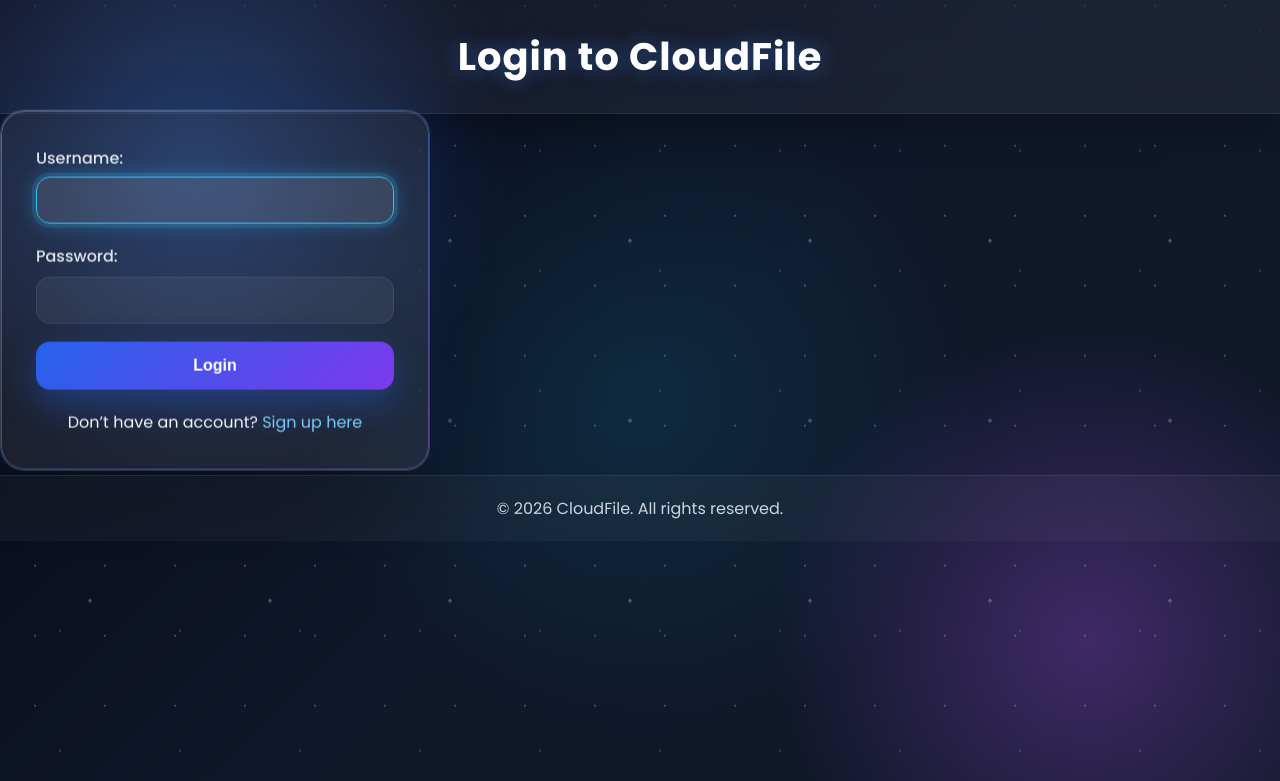
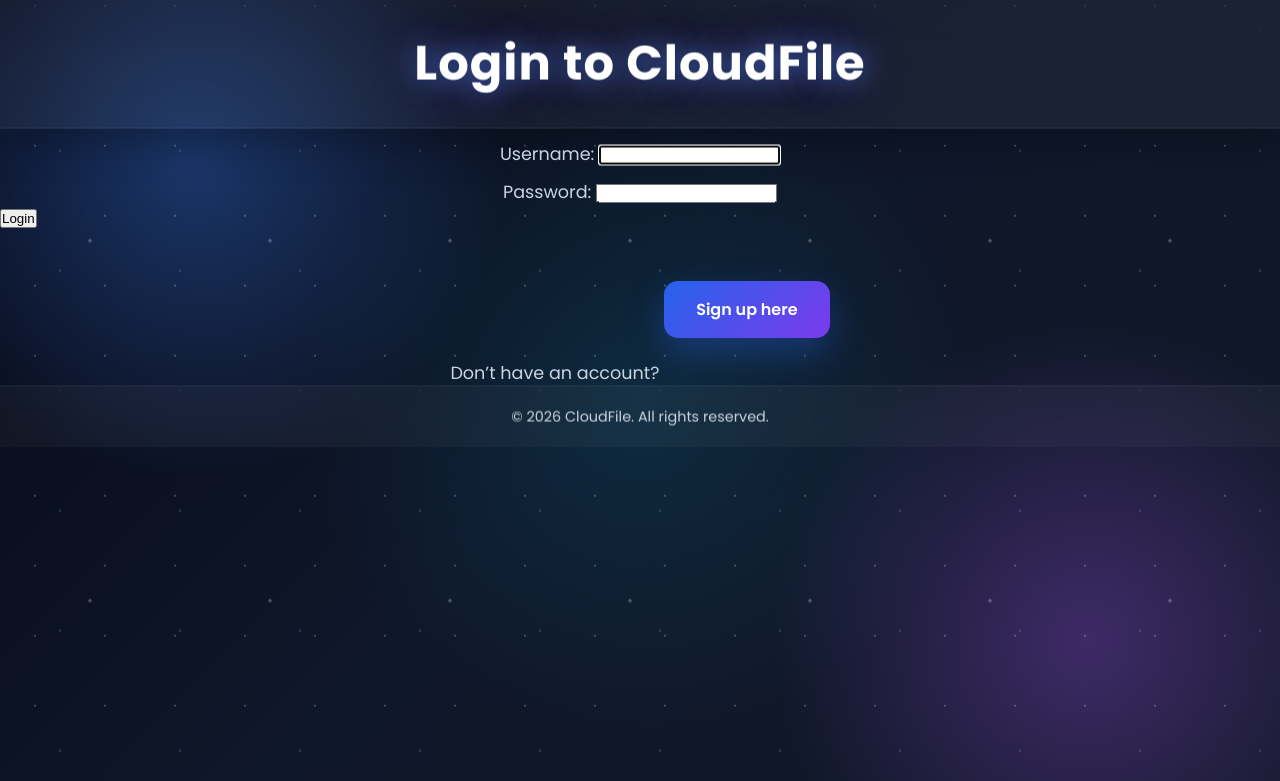
Before and after one commit to Along-the-skies/CloudFile, a Django app: page /accounts/login/ in a window 1280 px wide. Shown: the top 781 px of the page. Run offline with Django 5.2, Linux system fonts and the light colour scheme.

Commit message:
Infinity WAR2

```diff
--- a/Django_test/CloudFile/static/CloudFile/style.css
+++ b/Django_test/CloudFile/static/CloudFile/style.css
@@ -5,487 +5,212 @@
 
 @import url('https://fonts.googleapis.com/css2?family=Poppins:wght@300;400;500;600;700&display=swap');
 
-*{
-    margin:0;
-    padding:0;
-    box-sizing:border-box;
+/* ==================================
+        CSS Reset
+================================== */
+* {
+    margin: 0;
+    padding: 0;
+    box-sizing: border-box;
 }
 
-html{
-    scroll-behavior:smooth;
+html {
+    scroll-behavior: smooth;
 }
 
-body{
-    font-family:'Poppins',sans-serif;
-    min-height:100vh;
-    display:flex;
-    flex-direction:column;
-    overflow-x:hidden;
-    position:relative;
-
+body {
+    font-family: 'Poppins', sans-serif;
+    min-height: 100vh;
+    display: flex;
+    flex-direction: column;
+    overflow-x: hidden;
+    position: relative;
     background:
         radial-gradient(circle at 15% 20%, rgba(59,130,246,.35), transparent 25%),
         radial-gradient(circle at 85% 80%, rgba(168,85,247,.30), transparent 25%),
         radial-gradient(circle at center, rgba(6,182,212,.12), transparent 45%),
-    linear-gradient(135deg,#060816,#0F172A,#111827);
-
-    color:#fff;
+        linear-gradient(135deg, #060816, #0F172A, #111827);
+    color: #fff;
 }
 
 /* ==================================
         Animated Stars
 ================================== */
-
-body::before{
-
-    content:"";
-
-    position:fixed;
-    inset:0;
-
-    pointer-events:none;
-
+body::before {
+    content: "";
+    position: fixed;
+    inset: 0;
+    pointer-events: none;
     background-image:
-
         radial-gradient(white 1px, transparent 1px),
         radial-gradient(#9adfff 1px, transparent 1px),
         radial-gradient(#ffffff 2px, transparent 2px);
-
-    background-size:
-    70px 70px,
-    120px 120px,
-    180px 180px;
-
-    opacity:.22;
-
-    animation:stars 90s linear infinite;
-
+    background-size: 70px 70px, 120px 120px, 180px 180px;
+    opacity: .22;
+    animation: stars 90s linear infinite;
 }
 
-@keyframes stars{
-
-    from{
-        transform:translateY(0);
-    }
-
-    to{
-        transform:translateY(-400px);
-    }
-
+@keyframes stars {
+    from { transform: translateY(0); }
+    to { transform: translateY(-400px); }
 }
 
 /* ==================================
         Header
 ================================== */
-
-header{
-
-    background:rgba(255,255,255,.05);
-
-    backdrop-filter:blur(20px);
-
-    border-bottom:1px solid rgba(255,255,255,.08);
-
-    padding:28px;
-
-    text-align:center;
-
-    box-shadow:0 15px 35px rgba(0,0,0,.25);
-
+header {
+    background: rgba(255,255,255,.05);
+    backdrop-filter: blur(20px);
+    border-bottom: 1px solid rgba(255,255,255,.08);
+    padding: 28px;
+    text-align: center;
+    box-shadow: 0 15px 35px rgba(0,0,0,.25);
 }
 
-header h1{
-
-    font-size:2.4rem;
-
-    font-weight:700;
-
-    letter-spacing:1px;
-
-    text-shadow:0 0 20px rgba(59,130,246,.45);
-
+header h1 {
+    font-size: 3rem;
+    font-weight: 700;
+    letter-spacing: 1px;
+    text-shadow: 0 0 25px rgba(59,130,246,.55), 0 0 45px rgba(168,85,247,.35);
+    animation: glowPulse 6s ease-in-out infinite;
 }
 
-header p{
+@keyframes glowPulse {
+    0%,100% { text-shadow: 0 0 25px rgba(59,130,246,.55), 0 0 45px rgba(168,85,247,.35); }
+    50% { text-shadow: 0 0 35px rgba(56,189,248,.75), 0 0 65px rgba(168,85,247,.55); }
+}
 
-    margin-top:8px;
-
-    color:#CBD5E1;
-
+p {
+    margin-top: 12px;
+    text-align: center;
+    color: #CBD5E1;
+    font-size: 1.1rem;
+    font-weight: 400;
 }
 
 /* ==================================
-        Main
+        CTA Button (Anchor)
 ================================== */
-
-main{
-
-    flex:1;
-
-    display:flex;
-
-    justify-content:center;
-
-    align-items:center;
-
-    padding:50px 20px;
-
+a {
+    display: inline-block;
+    margin: 40px auto;
+    padding: 16px 32px;
+    border-radius: 14px;
+    font-weight: 600;
+    font-size: 1rem;
+    text-decoration: none;
+    color: #fff;
+    background: linear-gradient(135deg, #2563EB, #7C3AED, #06B6D4);
+    background-size: 200% 200%;
+    animation: gradientShift 8s ease infinite;
+    box-shadow: 0 15px 35px rgba(37,99,235,.35);
+    transition: all .35s ease;
+    position: relative;
+    overflow: hidden;
 }
 
-/* ==================================
-        Form Card
-================================== */
-
-.form-container{
-
-    width:100%;
-
-    max-width:430px;
-
-    padding:35px;
-
-    border-radius:24px;
-
-    position:relative;
-
-    background:rgba(255,255,255,.08);
-
-    backdrop-filter:blur(22px);
-
-    border:1px solid rgba(255,255,255,.12);
-
-    box-shadow:
-
-    0 25px 60px rgba(0,0,0,.35),
-    0 0 50px rgba(59,130,246,.12);
-
-    animation:cardFloat 5s ease-in-out infinite;
-
-    transition:.4s;
-
+@keyframes gradientShift {
+    0% { background-position: 0% 50%; }
+    50% { background-position: 100% 50%; }
+    100% { background-position: 0% 50%; }
 }
 
-.form-container:hover{
-
-    box-shadow:
-
-    0 35px 80px rgba(0,0,0,.45),
-    0 0 70px rgba(59,130,246,.22);
-
+a::before {
+    content: "";
+    position: absolute;
+    top: 0;
+    left: -120%;
+    width: 60%;
+    height: 100%;
+    background: linear-gradient(90deg, transparent, rgba(255,255,255,.4), transparent);
+    transform: skewX(-25deg);
+    transition: .8s;
 }
 
-.form-container::before{
-
-    content:"";
-
-    position:absolute;
-
-    inset:0;
-
-    border-radius:24px;
-
-    padding:1px;
-
-    background:linear-gradient(
-        135deg,
-        rgba(255,255,255,.3),
-        rgba(59,130,246,.5),
-        rgba(168,85,247,.5)
-    );
-
-    -webkit-mask:
-    linear-gradient(#000 0 0) content-box,
-    linear-gradient(#000 0 0);
-
-    -webkit-mask-composite:xor;
-
-    mask-composite:exclude;
-
+a:hover::before {
+    left: 140%;
 }
 
-@keyframes cardFloat{
-
-    0%,100%{
-        transform:translateY(0);
+a:hover {
+    transform: translateY(-4px);
+    box-shadow: 0 25px 45px rgba(37,99,235,.45);
 }
 
-    50%{
-        transform:translateY(-6px);
-    }
-
-}
-
-/* ==================================
-        Labels
-================================== */
-
-label{
-
-    display:block;
-
-    margin-bottom:8px;
-
-    font-weight:500;
-
-    color:#E2E8F0;
-
-}
-
-/* ==================================
-        Inputs
-================================== */
-
-input{
-
-    width:100%;
-
-    padding:14px 16px;
-
-    margin-bottom:18px;
-
-    border-radius:14px;
-
-    border:1px solid rgba(255,255,255,.08);
-
-    background:rgba(255,255,255,.06);
-
-    color:white;
-
-    transition:.35s;
-
-    font-size:15px;
-
-}
-
-input::placeholder{
-
-    color:#94A3B8;
-
-}
-
-input:hover{
-
-    background:rgba(255,255,255,.08);
-
-}
-
-input:focus{
-
-    outline:none;
-
-    border-color:#38BDF8;
-
-    background:rgba(255,255,255,.10);
-
-    box-shadow:
-
-    0 0 0 4px rgba(56,189,248,.15),
-
-    0 0 20px rgba(56,189,248,.35);
-
-    transform:translateY(-2px);
-
-}
-
-/* ==================================
-        Buttons
-================================== */
-
-button,
-.btn{
-
-    position:relative;
-
-    overflow:hidden;
-
-    width:100%;
-
-    padding:15px;
-
-    border:none;
-
-    border-radius:14px;
-
-    cursor:pointer;
-
-    color:white;
-
-    font-weight:600;
-
-    font-size:16px;
-
-    background:linear-gradient(
-        135deg,
-        #2563EB,
-        #7C3AED
-    );
-
-    transition:.35s;
-
-    box-shadow:
-
-    0 15px 35px rgba(37,99,235,.35);
-
-}
-
-button::before,
-.btn::before{
-
-    content:"";
-
-    position:absolute;
-
-    top:0;
-
-    left:-120%;
-
-    width:60%;
-
-    height:100%;
-
-    background:
-
-    linear-gradient(
-
-        90deg,
-
-        transparent,
-
-        rgba(255,255,255,.4),
-
-        transparent
-
-    );
-
-    transform:skewX(-25deg);
-
-    transition:.8s;
-
-}
-
-button:hover::before,
-.btn:hover::before{
-
-    left:140%;
-
-}
-
-button:hover,
-.btn:hover{
-
-    transform:translateY(-4px);
-
-    box-shadow:
-
-    0 25px 45px rgba(37,99,235,.45);
-
-}
-
-button:active,
-.btn:active{
-
-    transform:scale(.98);
-
-}
-
-/* ==================================
-        Links
-================================== */
-
-a{
-
-    color:#7DD3FC;
-
-    text-decoration:none;
-
-    transition:.3s;
-
-}
-
-a:hover{
-
-    color:white;
-
-    text-shadow:0 0 10px #38BDF8;
-
-}
-
-.alt-link{
-
-    margin-top:20px;
-
-    text-align:center;
-
+a:focus {
+    outline: 2px solid #38BDF8;
+    outline-offset: 4px;
 }
 
 /* ==================================
         Footer
 ================================== */
+footer {
+    text-align: center;
+    padding: 20px;
+    background: rgba(255,255,255,.04);
+    backdrop-filter: blur(15px);
+    border-top: 1px solid rgba(255,255,255,.08);
+    color: #CBD5E1;
+    font-size: .9rem;
+}
 
-footer{
+/* ==================================
+        Floating Animations
+================================== */
+header, p, a, footer {
+    animation: floatUp 6s ease-in-out infinite;
+}
 
-    text-align:center;
-
-    padding:20px;
-
-    background:rgba(255,255,255,.04);
-
-    backdrop-filter:blur(15px);
-
-    border-top:1px solid rgba(255,255,255,.08);
-
-    color:#CBD5E1;
-
+@keyframes floatUp {
+    0%,100% { transform: translateY(0); }
+    50% { transform: translateY(-6px); }
 }
 
 /* ==================================
         Scrollbar
 ================================== */
-
-::-webkit-scrollbar{
-
-    width:10px;
-
+::-webkit-scrollbar {
+    width: 10px;
 }
-
-::-webkit-scrollbar-track{
-
-    background:#111827;
-
+::-webkit-scrollbar-track {
+    background: #111827;
 }
-
-::-webkit-scrollbar-thumb{
-
-    background:#3B82F6;
-
-    border-radius:50px;
-
+::-webkit-scrollbar-thumb {
+    background: #3B82F6;
+    border-radius: 50px;
 }
-
-::-webkit-scrollbar-thumb:hover{
-
-    background:#60A5FA;
-
+::-webkit-scrollbar-thumb:hover {
+    background: #60A5FA;
 }
 
 /* ==================================
-        Mobile
+        Responsive Typography
 ================================== */
-
-@media(max-width:600px){
-
-    .form-container{
-
-        margin:18px;
-
-        padding:25px;
-
+@media(max-width: 768px) {
+    header h1 {
+        font-size: 2.2rem;
+    }
+    p {
+        font-size: 1rem;
+    }
+    a {
+        padding: 14px 28px;
+        font-size: .95rem;
+    }
 }
 
-    header h1{
-
-        font-size:1.8rem;
-
+@media(max-width: 480px) {
+    header h1 {
+        font-size: 1.8rem;
     }
-
+    p {
+        font-size: .95rem;
     }
+    a {
+        padding: 12px 24px;
+        font-size: .9rem;
+    }
+    footer {
+        font-size: .8rem;
+    }
+}
```
Lines whose indentation alone changed are shown as unchanged.
